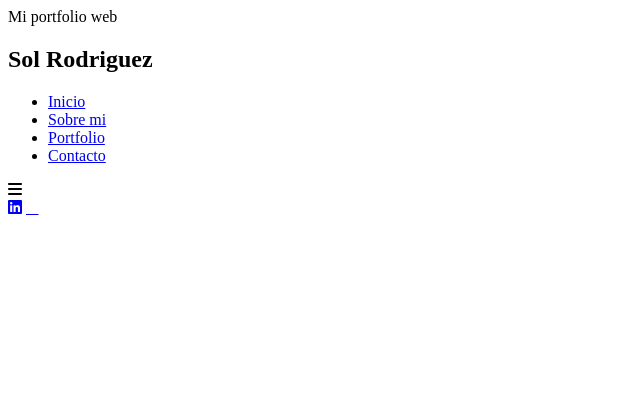
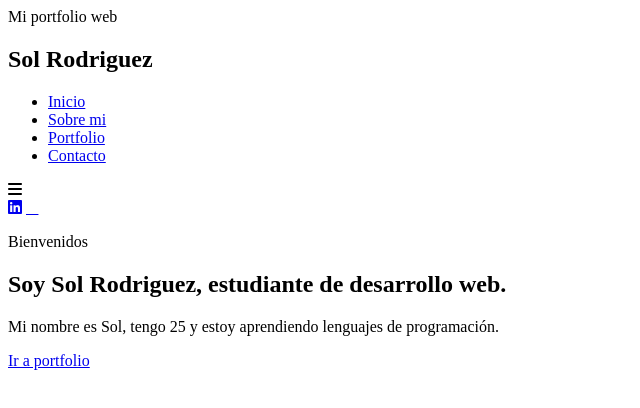
Before and after one commit to RSol-98/RepositorioFE, a plain HTML site: page index.html in a window 1280 px wide. Shown: the whole page, without its empty margins (0-640 px from the left). Drawn offline with Linux system fonts and the light colour scheme.

Commit message:
update codigo

```diff
--- a/index.html
+++ b/index.html
@@ -11,12 +11,14 @@
     <body>
         <section id="inicio">
             <div class="contenido">
-                <h1>Sol Rodriguez</h1>
-                <nav id="nav"class="">
+                <header>
+                    <div class="contenido-header">
+                        <h1> Sol Rodriguez</h1>
+                        <nav id="nav" class="">
                             <ul id="links">
-                        <li><a href="#inicio" class="seleccionado">Inicio</a></li>
+                                <li><a href="#inicio">Inicio</a></li>
                                 <li><a href="#sobremi">Sobre mi</a></li>
-                        <li><a href="#portfolio">Portfolio</a></li>
+                                <li><a href="#porftolio">Portfolio</a></li>
                                 <li><a href="#contacto">Contacto</a></li>
                             </ul>
                         </nav>
@@ -28,6 +30,14 @@
                             <a href="#"><i class="fa-light fa-envelope"></i></a>
                          </div>
                     </div>
+                </header>
+                <div class="presentacion">
+                    <p class="bienvenida"> Bienvenidos</p>
+                    <h2> Soy <span>Sol Rodriguez</span>, estudiante de desarrollo web.</h2>
+                    <p class="descripcion"> Mi nombre es Sol, tengo 25 y estoy aprendiendo lenguajes de programación.</p>
+                    <a href="portfolio"> Ir a portfolio</a>
+                </div>
+            </div>
         </section>
     </body>
 </html>
```
Lines whose indentation alone changed are shown as unchanged.
